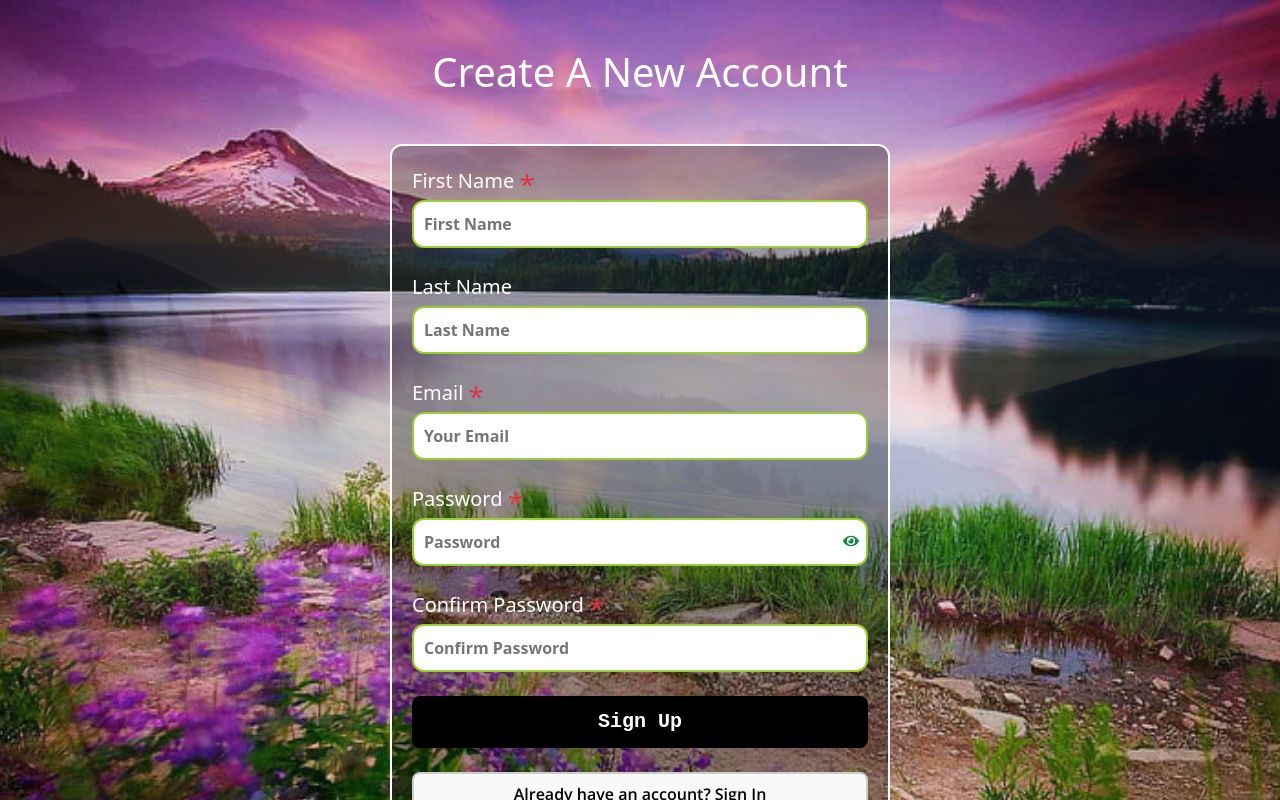
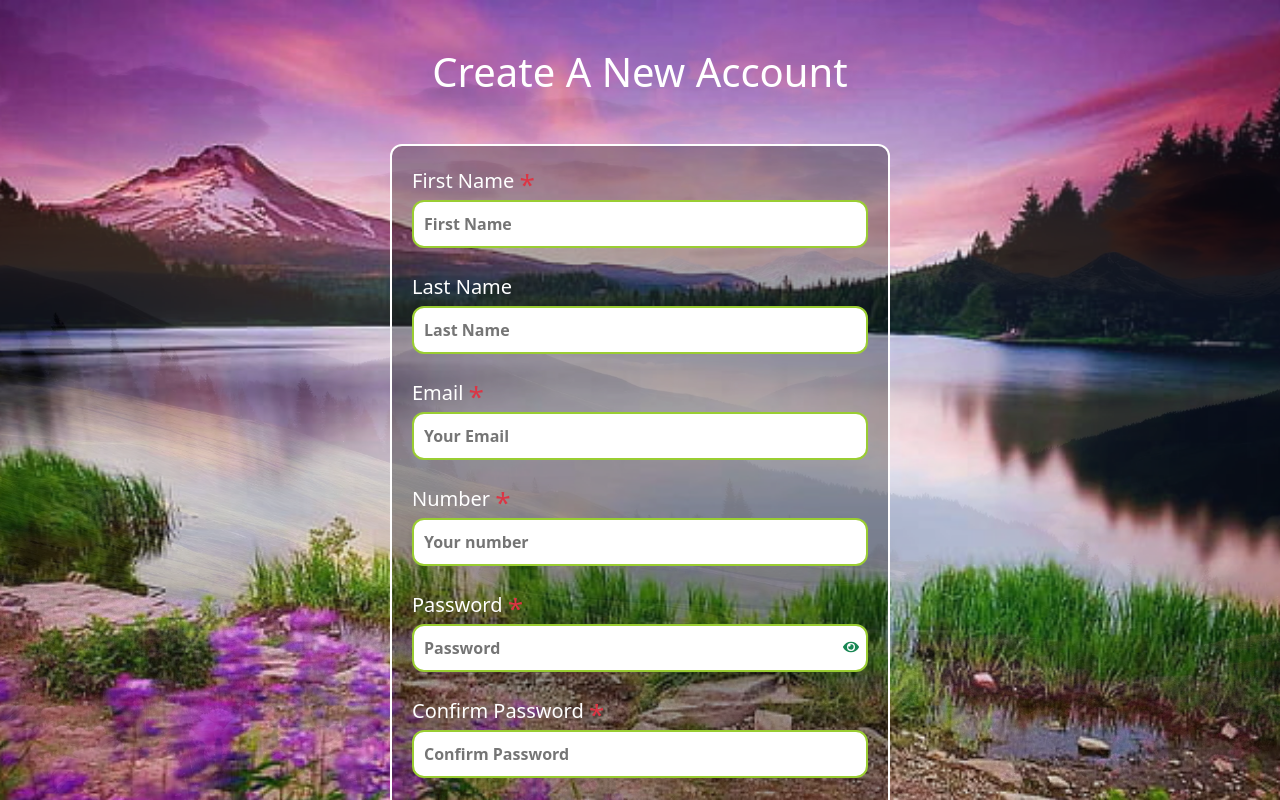
Before and after one commit to anilkumar70820/my-code, a React (Create React App) app: page / in a window 1280 px wide. Both pictures are taken after a click on the button "Don't have an account? Sign Up". Shown: the top 800 px of the page. Built offline with nearby package versions, Linux system fonts and the light colour scheme.

Commit message:
add number input

```diff
--- a/src/components/firebase_database/FirebaseAuthentication.jsx
+++ b/src/components/firebase_database/FirebaseAuthentication.jsx
@@ -19,6 +19,7 @@ const FirebaseAuthentication = () => {
     firstName: "",
     lastName: "",
     email: "",
+    number:"",
     password: "",
     confirmPassword: "",
   });
@@ -29,6 +30,8 @@ const FirebaseAuthentication = () => {
   const regexFirstName = /^[a-zA-Z0-9]+([._][a-zA-Z0-9]+)*$/;
   const regexEmail = /^[a-zA-Z0-9._-]+@[a-zA-Z0-9.-]+\.[a-zA-Z]{2,4}$/;
   const regexPassword = /^(?=.*[A-Za-z])(?=.*\d)(?=.*[@#])[A-Za-z\d@#]{8,}$/;
+  const regexNumber = /^\d{10}$/;
+
   // ============ ERROR STATE ==============
   const [error, setError] = useState({
     firstName: false,
@@ -43,6 +46,7 @@ const FirebaseAuthentication = () => {
       firstName: false,
       lastName: false,
       email: false,
+      number:false,
       password: false,
       confirmPassword: false,
     });
@@ -50,6 +54,7 @@ const FirebaseAuthentication = () => {
       firstName: "",
       lastName: "",
       email: "",
+      number:"",
       password: "",
       confirmPassword: "",
     });
@@ -70,6 +75,12 @@ const FirebaseAuthentication = () => {
         setError({
           ...error,
           email: value.trim() === "",
+        });
+        break;
+      case "email":
+        setError({
+          ...error,
+          number: value.trim() === "",
         });
         break;
       case "password":
@@ -107,6 +118,7 @@ const FirebaseAuthentication = () => {
       setError({
         firstName: isSignUp && formdata.firstName.trim() === "",
         email: formdata.email.trim() === "",
+        number:formdata.number.trim() === "",
         password: formdata.password.trim() === "",
         confirmPassword: isSignUp && formdata.confirmPassword.trim() === "",
 
@@ -120,6 +132,10 @@ const FirebaseAuthentication = () => {
     }
     if (!regexEmail.test(formdata.email)) {
       setError({ ...error, email: true });
+      return;
+    }
+    if (!regexNumber.test(formdata.number)) {
+      setError({ ...error, number: true });
       return;
     }
     if (!regexPassword.test(formdata.password)) {
@@ -183,11 +199,13 @@ const FirebaseAuthentication = () => {
         // ===== AFTER SIGN IN GO TO HOMEPAGE ===============
         navigate("/homepage");
       }
+      console.log(formdata)
       // Clear form data after successful submission
       setFormdata({
         firstName: "",
         lastName: "",
         email: "",
+        number: "",
         password: "",
         confirmPassword: "",
       });
@@ -301,6 +319,24 @@ const FirebaseAuthentication = () => {
               </p>
             )}
           </div>
+          <div className={`position-relative ${isSignUp ? "d-block" : "d-none"}`}>
+            <p className="text-capitalize fs-5 mb-1 text-white">
+              number <sub className="text-danger fs-3">*</sub>
+            </p>
+            <input
+              type="number"
+              placeholder="Your number"
+              value={formdata.number}
+              onChange={(e) => handleInputChange("number", e.target.value)}
+            />
+            {error.number && (
+              <p className="text-danger fw-semibold error_message">
+                {formdata.number.trim() === ""
+                  ? "Please enter your number!"
+                  : "Invalid number!"}
+              </p>
+            )}
+          </div>
           <div className="position-relative">
             <p className="text-capitalize fs-5 mb-1 text-white">
               password <sub className="text-danger fs-3">*</sub>
@@ -397,14 +433,6 @@ const FirebaseAuthentication = () => {
               ? "Already have an account? Sign In"
               : "Don't have an account? Sign Up"}
           </button>
-          {/* <p className="text-center fs-4 text-white">OR</p>
-          <button
-            type="button"
-            className="common_btns"
-            onClick={signInWithGoogle}
-          >
-            Sign In with Google Account
-          </button> */}
         </form>
       </div>
     </section>
```
Also changed, not shown: 1 other file (tests, documents, lock files or other folders).
